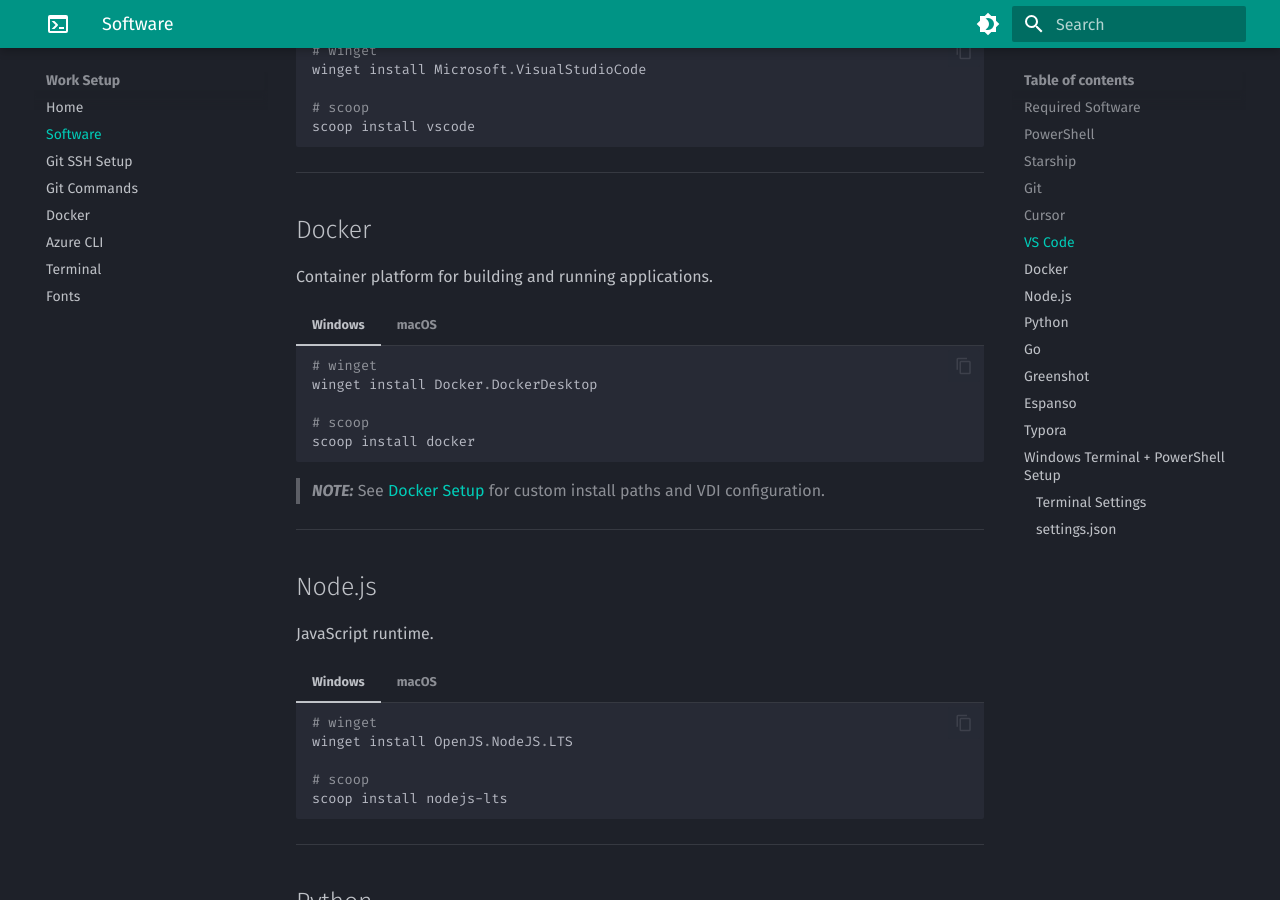
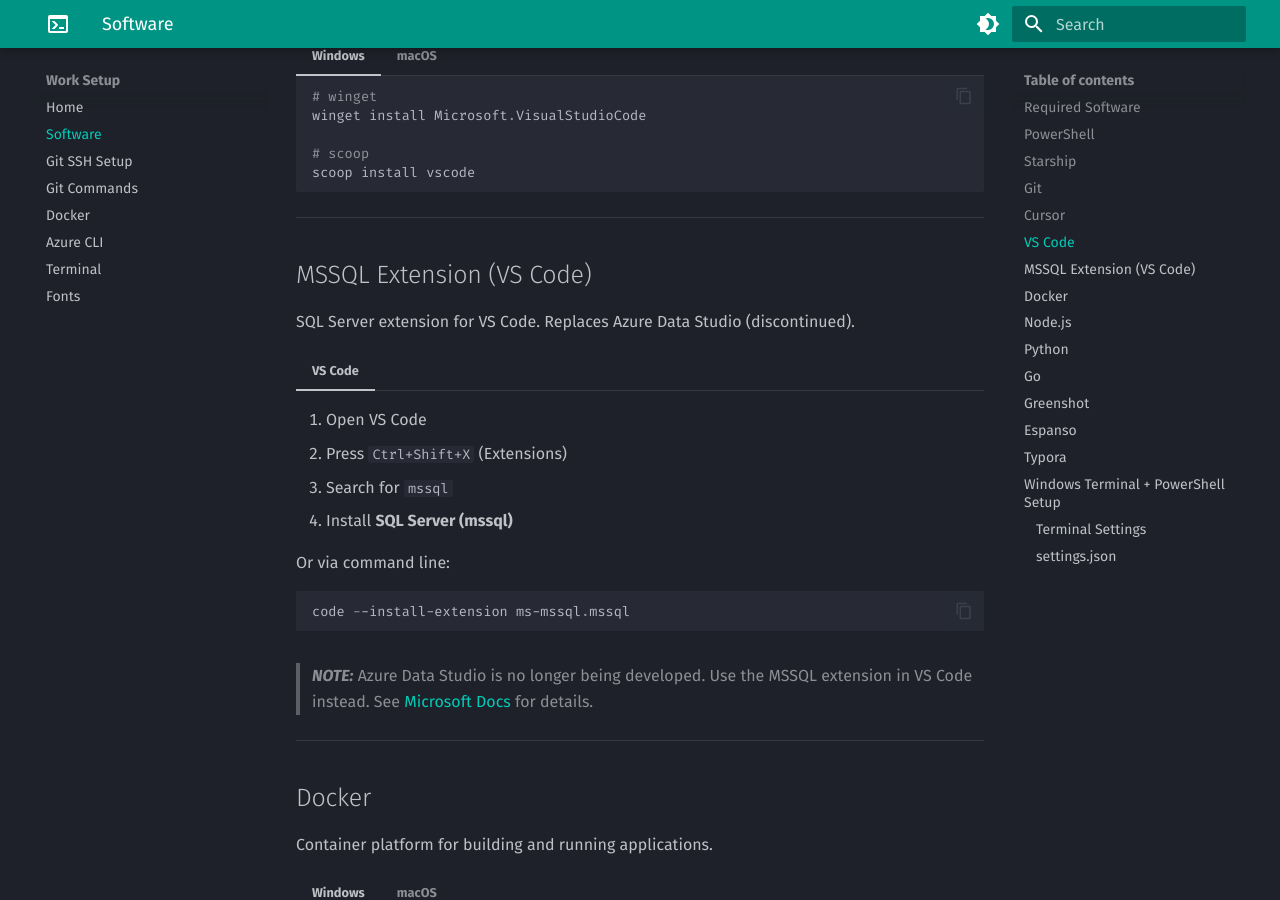
Before and after one commit to Buerostuff/work-setup, an MkDocs documentation site: the page built from docs/software.md, in a window 1280 px wide and 900 px high, scrolled down 2506 px. Built offline with MkDocs 1.6.1 and Material for MkDocs 9.7.7, drawn with Linux system fonts in a browser that asks for light colours; some of the changed text lies outside the part shown.

Commit message:
included mssql extension in vscode

````diff
--- a/docs/software.md
+++ b/docs/software.md
@@ -9,6 +9,7 @@
 | [Git](#git) | Version control | [git-scm.com](https://git-scm.com) |
 | [Cursor](#cursor) | AI-powered code editor | [cursor.com](https://cursor.com) |
 | [VS Code](#vs-code) | Code editor | [code.visualstudio.com](https://code.visualstudio.com) |
+| [MSSQL Extension](#mssql-extension-vs-code) | SQL Server for VS Code | [Microsoft Docs](https://learn.microsoft.com/en-us/sql/tools/visual-studio-code-extensions/mssql/mssql-extension-visual-studio-code) |
 | [Docker](#docker) | Container platform | [docker.com](https://www.docker.com/products/docker-desktop) |
 | [Node.js](#nodejs) | JavaScript runtime | [nodejs.org](https://nodejs.org) |
 | [Python](#python) | Programming language | [python.org](https://www.python.org/downloads) |
@@ -138,6 +139,27 @@
     ```bash
     brew install --cask visual-studio-code
     ```
+
+---
+
+## MSSQL Extension (VS Code)
+
+SQL Server extension for VS Code. Replaces Azure Data Studio (discontinued).
+
+=== "VS Code"
+
+    1. Open VS Code
+    2. Press `Ctrl+Shift+X` (Extensions)
+    3. Search for `mssql`
+    4. Install **SQL Server (mssql)**
+
+    Or via command line:
+
+    ```powershell
+    code --install-extension ms-mssql.mssql
+    ```
+
+> **_NOTE:_** Azure Data Studio is no longer being developed. Use the MSSQL extension in VS Code instead. See [Microsoft Docs](https://learn.microsoft.com/en-us/sql/tools/visual-studio-code-extensions/mssql/mssql-extension-visual-studio-code) for details.
 
 ---
 
````
